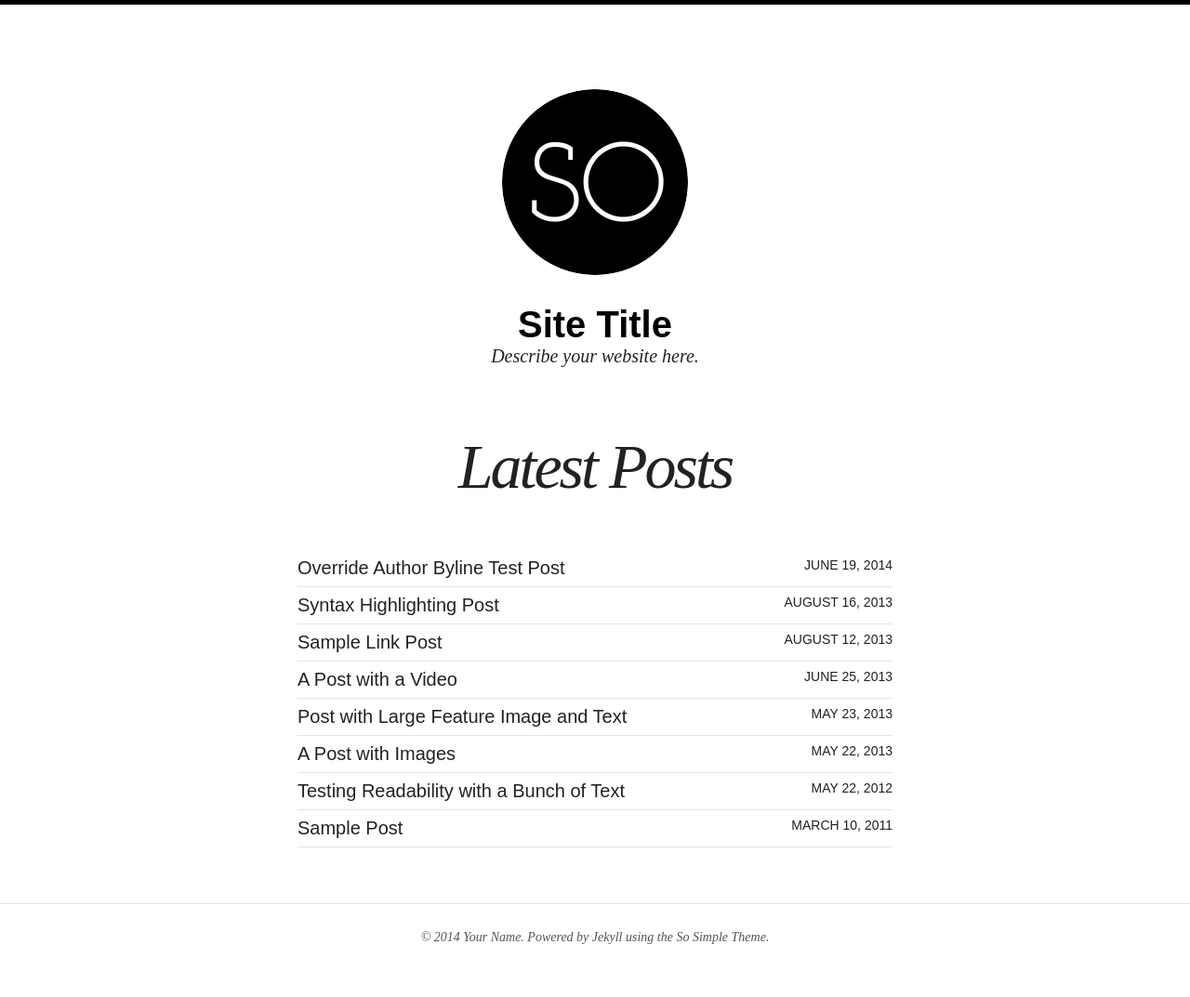
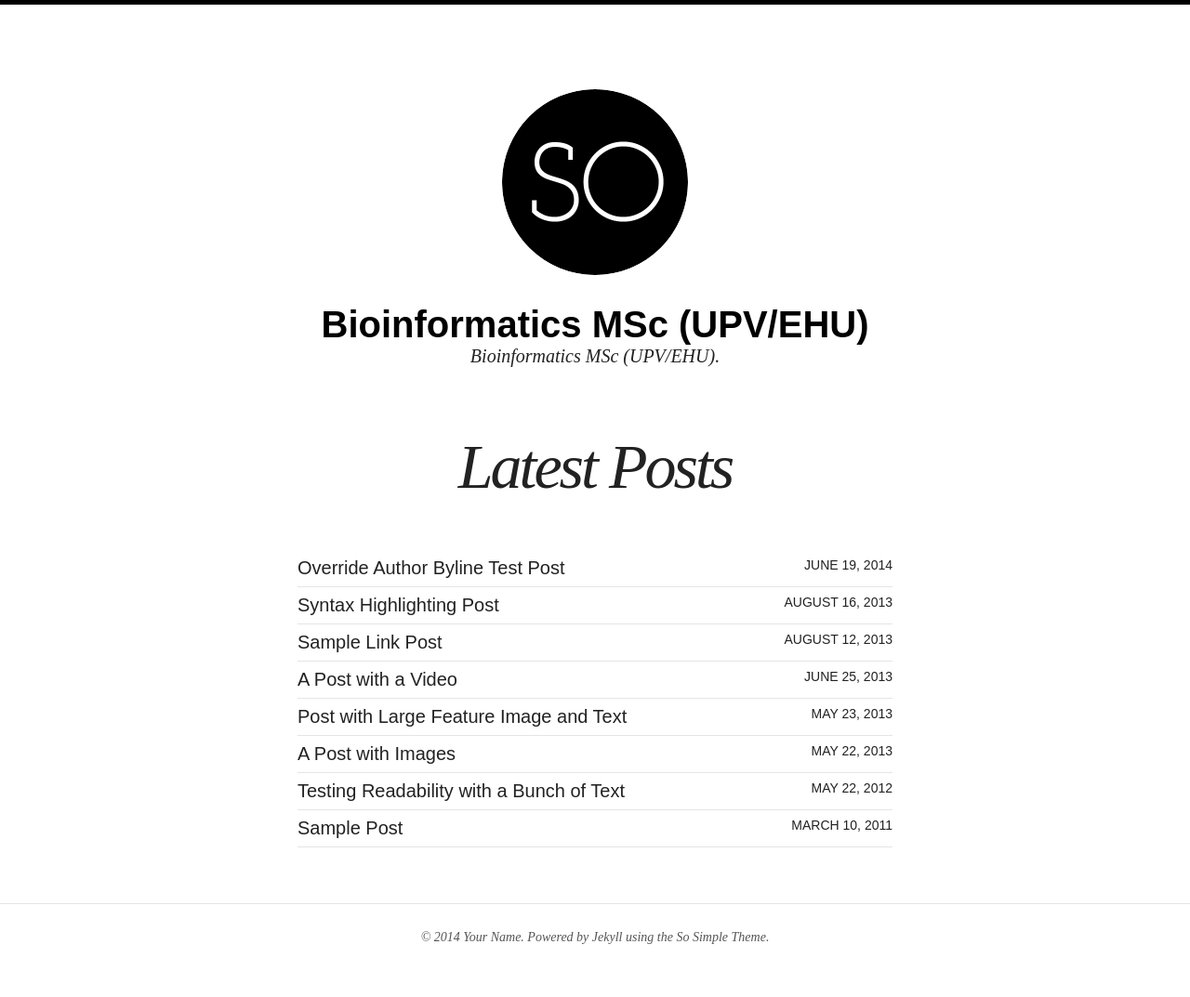
Before and after one commit to mikel-egana-aranguren/EHU-MSc-Bioinformatics, a Jekyll site: the page built from index.html, in a window 1280 px wide. Shown: the whole page at 93% size. Built offline with Jekyll 4.4.1, drawn with Linux system fonts in a browser that asks for light colours; nearby versions of some CDN libraries.

Commit message:
tweaking config.yml

```diff
--- a/_config.yml
+++ b/_config.yml
@@ -1,11 +1,11 @@
-title:            Site Title
-description:      Describe your website here.
+title:            Bioinformatics MSc (UPV/EHU)
+description:      Bioinformatics MSc (UPV/EHU).
 logo:             site-logo.png
 disqus_shortname:
 search:           true
 # Change url to your domain. Leave localhost server or blank when working locally.
 # You don't need to specify the protocol if you want it available on http and https. Example: //localhost:4000
-url:              http://localhost:4000
+url:              http://mikel-egana-aranguren.github.io/EHU-MSc-Bioinformatics/
 
 # Owner/author information
 owner:
@@ -44,7 +44,7 @@
     external: true
 
 # http://en.wikipedia.org/wiki/List_of_tz_database_time_zones
-timezone:    America/New_York
+timezone:    Europe/Madrid
 future:      true
 pygments:    true
 #highlighter: pygments
```
